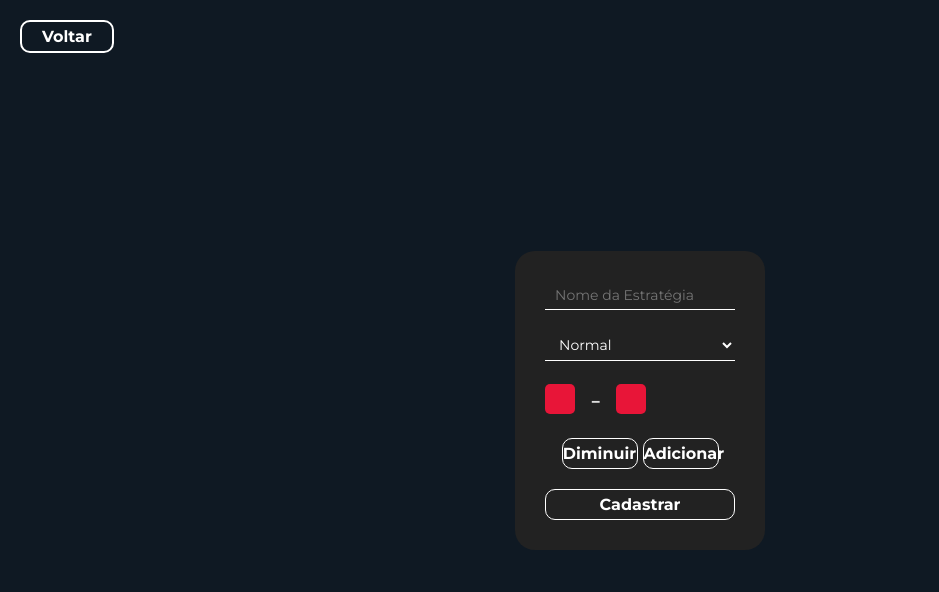
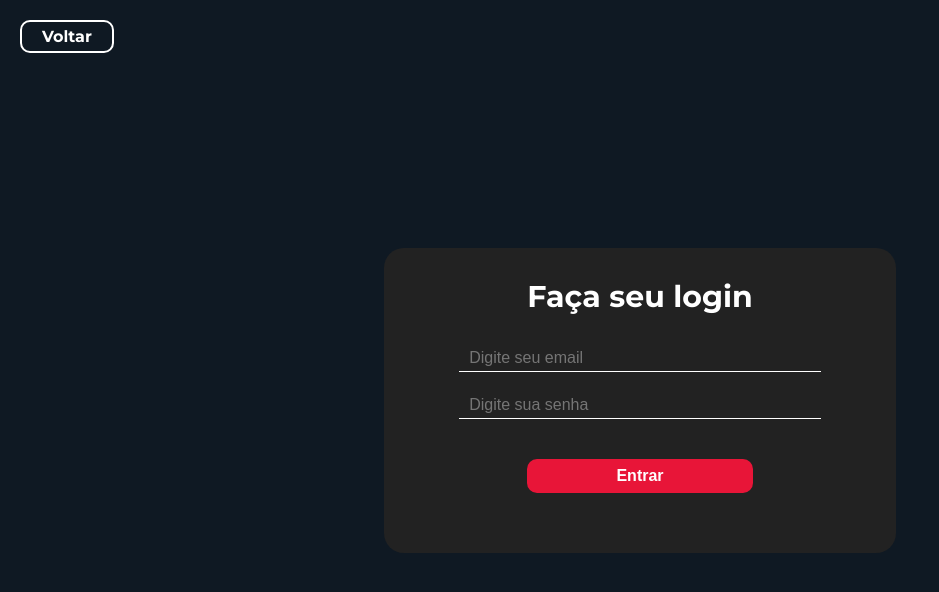
Before and after one commit to Jamajal/Cataloguer, a React (Vite) app in the folder frontend/: page /new-card in a window 1280 px wide. Shown: the top 592 px of the page, without its empty margins (0-939 px from the left). Built offline with nearby package versions, Linux system fonts and the light colour scheme.

Commit message:
Criando lógica de autenticação por local storage

```diff
--- a/frontend/src/App.jsx
+++ b/frontend/src/App.jsx
@@ -1,16 +1,11 @@
-import { Routes, Route } from 'react-router-dom'
-
-import Cataloguer from './pages/Cataloguer'
-import Login from './pages/Login'
-import RegistrateCard from './pages/RegistrateCard'
+import RoutesApp from './routes';
+import { AuthProvider } from './contexts/auth';
 
 function App() {
   return (
-    <Routes>
-      <Route exact path="/" element={<Cataloguer />}></Route>
-      <Route exact path="/login" element={<Login />}></Route>
-      <Route exact path="/new-card" element={<RegistrateCard />}></Route>
-    </Routes>
+    <AuthProvider>
+      <RoutesApp />
+    </AuthProvider>
   )
 }
 
--- /dev/null
+++ b/frontend/src/contexts/auth.jsx
@@ -0,0 +1,73 @@
+import { createContext, useState, useEffect } from "react";
+
+export const AuthContext = createContext({});
+
+export const AuthProvider = ({ children }) => {
+    const [ user, setUser ] = useState();
+
+    useEffect(() => {
+        const userToken = localStorage.getItem("user_token");
+        const usersStorage = localStorage.getItem("users_db"); // Trocar isso aqui por pegar users no banco de dados
+
+        if(userToken && usersStorage){
+            const hasUser = json.parse(usersStorage)?.filter(
+                user => user.email === JSON.parse(userToken).email
+            );
+
+            if(hasUser)
+                setUser(hasUser[0]);
+        }
+    }, []);
+
+    const signin = (email, password) => {
+        const usersStorage = JSON.parse(localStorage.getItem("users_db"));
+
+        const hasUser = usersStorage?.filter(user => user.email === email);
+
+        if(hasUser?.length){
+            if(hasUser[0].email === email && hasUser[0].password === password){
+                const token = Math.random().toString(36).substring(2);
+                localStorage.setItem("user_token", JSON.stringify({ email, token }));
+                setUser({ email, password });
+                return;
+            } else
+                return "E-mail ou senha incorretos!";
+        }
+        else
+            return "Usuário não cadastrado";
+    }
+
+    //Função para cadastro futuro
+    /* const signup = (email, password) => {
+        const usersStorage = JSON.parse(localStorage.getItem("users_db")); // Trocar para dados do banco
+        const hasUser = usersStorage?.filter(user => user.email === email);
+
+        if(hasUser?.length)
+            return "Já tem uma conta com esse E-mail";
+
+        let newUser;
+
+        if(usersStorage)
+            newStorage = [...usersStorage, {email, password}]; // Acrescentando novo usuário caso já exista um storage
+        else
+            newStorage = [{ email, password }]; // Criando storage com o novo usuário lá dentro
+
+        localStorage.setItem("users_db", JSON.stringify(newUser))
+
+        return;
+    }; */
+
+    // Sai do login
+    const signout = () => {
+        setUser(null);
+        localStorage.removeItem("user_token");
+    };
+
+    return (
+        <AuthContext.Provider
+            value={{ user, signed: !!user, signin, /* signup, */ signout }}
+        >
+            {children}
+        </AuthContext.Provider>
+    )
+}
--- /dev/null
+++ b/frontend/src/hooks/useAuth.jsx
@@ -0,0 +1,10 @@
+import { useContext } from "react";
+import { AuthContext } from "../contexts/auth";
+
+const useAuth = () => {
+    const context = useContext(AuthContext);
+
+    return context;
+};
+
+export default  useAuth;
--- a/frontend/src/main.jsx
+++ b/frontend/src/main.jsx
@@ -8,8 +8,6 @@ import './styles/global.css';
 
 ReactDOM.createRoot(document.getElementById('root')).render(
   <React.StrictMode>
-    <BrowserRouter>
       <App />
-    </BrowserRouter>
   </React.StrictMode>
 )
--- a/frontend/src/pages/Login/StyledLogin.jsx
+++ b/frontend/src/pages/Login/StyledLogin.jsx
@@ -95,8 +95,8 @@ export const StyledLogin = styled.section`
 
     .login-box > .problems > p{
         font-size: 12px;
-        color: #EEE;
-
+        color: #E81538;
+        transform: translateY(-10px);
         cursor: pointer;
     }
 
--- a/frontend/src/pages/Login/index.jsx
+++ b/frontend/src/pages/Login/index.jsx
@@ -1,9 +1,30 @@
-import { Link } from 'react-router-dom'
-import { StyledLogin } from './StyledLogin'
+import { Link, useNavigate } from 'react-router-dom';
+import { StyledLogin } from './StyledLogin';
+import { useState } from 'react';
+import useAuth from '../../hooks/useAuth';
 
 export default function Login() {
-    function handleClick() {
-        console.log("Clicou!")
+    const { signin } = useAuth();
+    const navigate = useNavigate();
+
+    const [ email, setEmail ] = useState();
+    const [ password, setPassword ] = useState();
+    const [ error, setError ] = useState();
+
+    function handleLogin() {
+        if(!email | !password){
+            setError("Preencha todos os campos!");
+            return;
+        }
+
+        const res = signin(email, password);
+
+        if(res){
+            setError(res);
+            return;
+        };
+
+        navigate("/");
     }
 
     return (
@@ -12,13 +33,26 @@ export default function Login() {
             <div className="login-box">
                 <h2>Faça seu login</h2>
                 <form method="GET" action="#">
-                    <input type="email" placeholder="Digite seu email" />
-                    <input type="password" name="password" placeholder="Digite sua senha" id="password" />
-                    <input type="button" value="Entrar" onClick={handleClick} />
+                    <input
+                        type="email"
+                        placeholder="Digite seu email"
+                        onChange={e => [setEmail(e.target.value), setError("")]}
+                    />
+                    <input
+                        type="password"
+                        name="password"
+                        placeholder="Digite sua senha"
+                        id="password"
+                        onChange={e => [setPassword(e.target.value), setError("")]}
+                    />
+                    <input
+                        type="button"
+                        value="Entrar"
+                        onClick={handleLogin}
+                    />
                 </form>
                 <div className="problems">
-                    {/* <p>Esqueci minha senha</p>
-                    <p>Não sou cadastrado. <span>Criar conta</span></p> */}
+                    <p>{error}</p>
                 </div>
             </div>
         </StyledLogin>
--- a/frontend/src/pages/RegistrateCard/StyledRegistrateCard.jsx
+++ b/frontend/src/pages/RegistrateCard/StyledRegistrateCard.jsx
@@ -28,7 +28,7 @@ export const StyledRegistrateCard = styled.section`
     }
 
     .cadastrate-card-box{
-
+        width: 35%;
         padding: 30px;
         background-color: #222;
         border-radius: 20px;
--- a/frontend/src/pages/RegistrateCard/index.jsx
+++ b/frontend/src/pages/RegistrateCard/index.jsx
@@ -2,6 +2,7 @@ import { StyledRegistrateCard } from './StyledRegistrateCard'
 import { useState } from 'react'
 import { Link } from 'react-router-dom';
 import api from '../../http/api'
+
 export default function RegistrateCard() {
     const [strategy, setStrategy] = useState("Normal")
     const [textName, setTextName] = useState("")
--- /dev/null
+++ b/frontend/src/routes/index.jsx
@@ -0,0 +1,26 @@
+import { Fragment } from "react";
+import { BrowserRouter, Route, Routes } from "react-router-dom";
+import Cataloguer from "../pages/Cataloguer";
+import Login from "../pages/Login";
+import RegistrateCard from "../pages/RegistrateCard";
+import useAuth from "../hooks/useAuth";
+
+const Private = ({ Item }) => {
+    const { signed } = useAuth();
+
+    return signed > 0 ? <Item /> : <Login />
+};
+
+export default function RoutesApp(){
+    return(
+        <BrowserRouter>
+            <Fragment>
+                <Routes>
+                    <Route exact path="/" element={<Cataloguer />} />
+                    <Route exact path="/login" element={<Login />} />
+                    <Route exact path="/new-card" element={<Private Item={RegistrateCard} />} />
+                </Routes>
+            </Fragment>
+        </BrowserRouter>
+    )
+}
```
